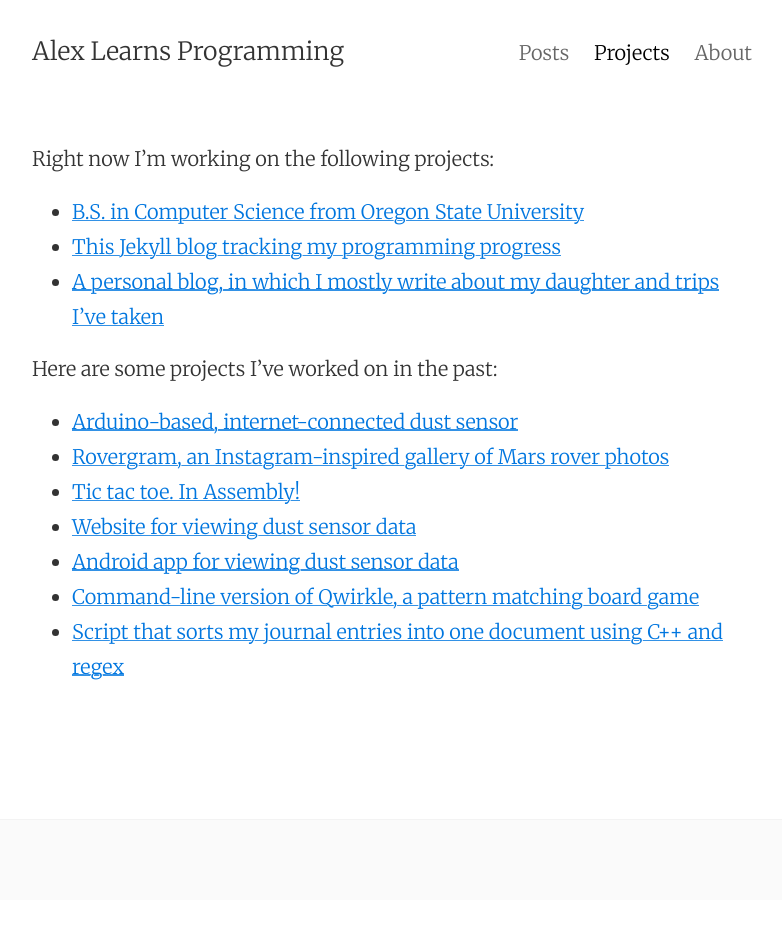
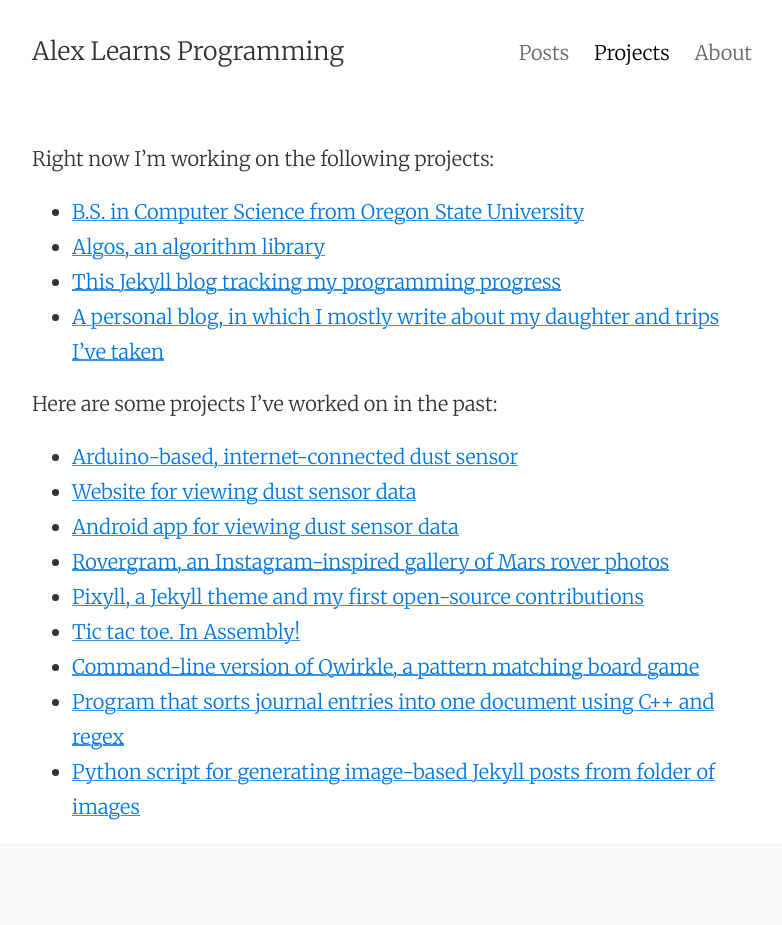
Before and after one commit to alxmjo/code, a Jekyll site: the page built from projects.md, in a window 1280 px wide. Shown: the whole page, without its empty margins (248-1030 px from the left). Built offline with Jekyll 4.4.1, drawn with Linux system fonts in a browser that asks for light colours; before the commit the page ends 900 px from its top, so only the background shows below that.

Commit message:
update projects

```diff
--- a/projects.md
+++ b/projects.md
@@ -7,15 +7,18 @@ permalink: /projects/
 Right now I'm working on the following projects:
 
 * [B.S. in Computer Science from Oregon State University]({{ site.baseurl }}{% post_url 2016-08-31-my-plan-for-oregon-state %})
+* [Algos, an algorithm library](https://github.com/faheel/Algos)
 * [This Jekyll blog tracking my programming progress]({{ site.baseurl }})
 * [A personal blog, in which I mostly write about my daughter and trips I've taken](http://alxmjo.com)
 
 Here are some projects I've worked on in the past:
 
 * [Arduino-based, internet-connected dust sensor](http://projects.alexmontjohn.com/airparticlesensor/index.html)
-* [Rovergram, an Instagram-inspired gallery of Mars rover photos](http://projects.alexmontjohn.com/rovergram/)
-* [Tic tac toe. In Assembly!](https://github.com/alxmjo/TicTacToe-Assembly)
 * [Website for viewing dust sensor data](http://dohadust.org)
 * [Android app for viewing dust sensor data](https://github.com/alxmjo/DohaDust)
+* [Rovergram, an Instagram-inspired gallery of Mars rover photos](http://projects.alexmontjohn.com/rovergram/)
+* [Pixyll, a Jekyll theme and my first open-source contributions](https://github.com/johnotander/pixyll)
+* [Tic tac toe. In Assembly!](https://github.com/alxmjo/TicTacToe-Assembly)
 * [Command-line version of Qwirkle, a pattern matching board game](https://github.com/alxmjo/Quirk)
-* [Script that sorts my journal entries into one document using C++ and regex](https://github.com/alxmjo/JournalSort)
+* [Program that sorts journal entries into one document using C++ and regex](https://github.com/alxmjo/JournalSort)
+* [Python script for generating image-based Jekyll posts from folder of images](https://github.com/alxmjo/PhotoPost)
```
